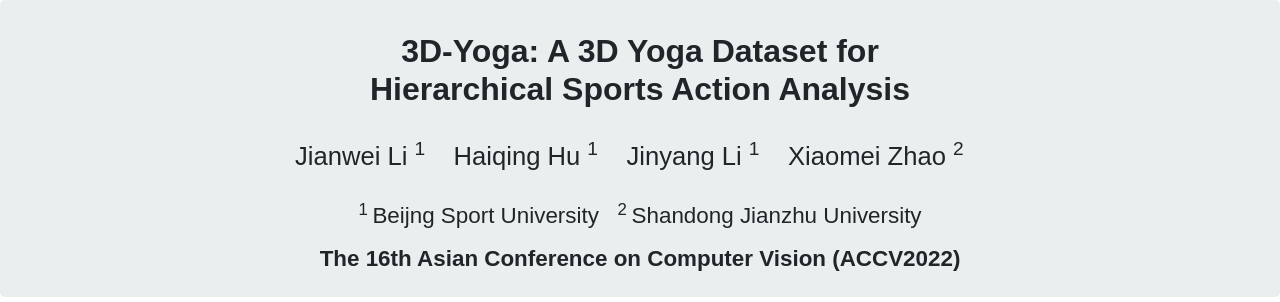
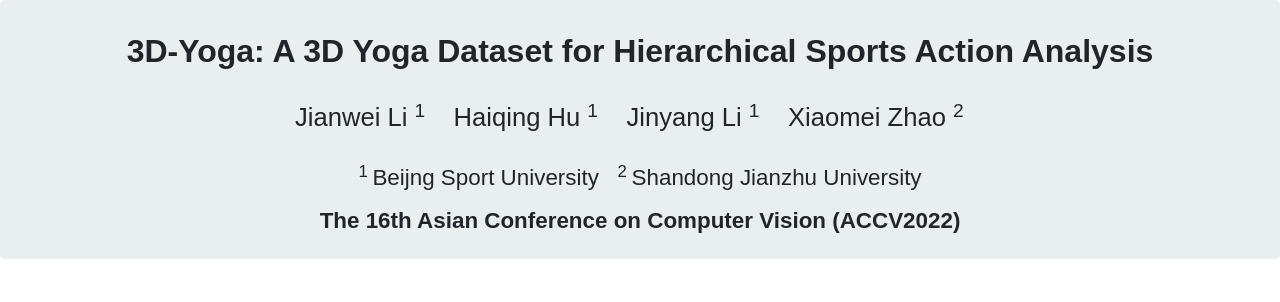
Before and after one commit to 3DYogaBSU/3DYogaBSU.github.io, a plain HTML site: page index.html in a window 1280 px wide. Shown: the top 302 px of the page. Drawn offline with nearby package versions, Linux system fonts and the light colour scheme.

Commit message:
Update index.html

```diff
--- a/index.html
+++ b/index.html
@@ -22,7 +22,7 @@
         <div class="row">
           <div class="col">
             <br>
-            <h1><b>3D-Yoga: A 3D Yoga Dataset for <br> Hierarchical Sports Action Analysis</b></h1>
+            <h1><b>3D-Yoga: A 3D Yoga Dataset for Hierarchical Sports Action Analysis</b></h1>
             <br>
             <h2>
               <a>Jianwei Li <sup>1</sup></a> &nbsp;&nbsp;
```
